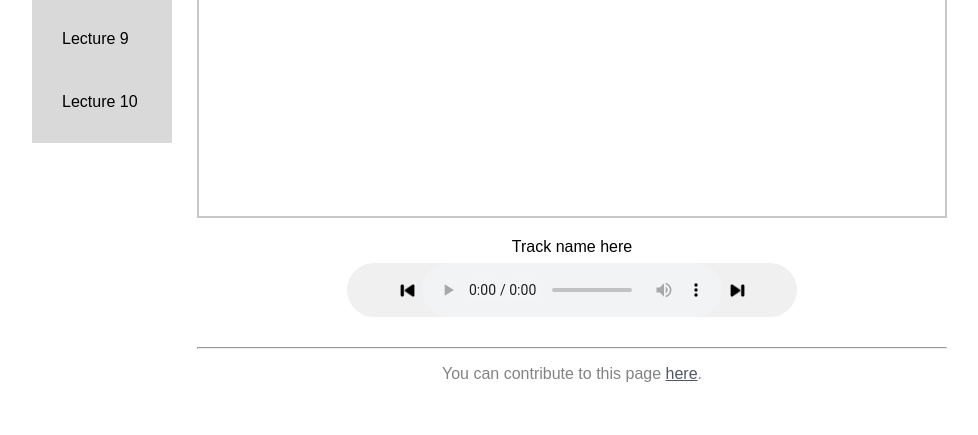
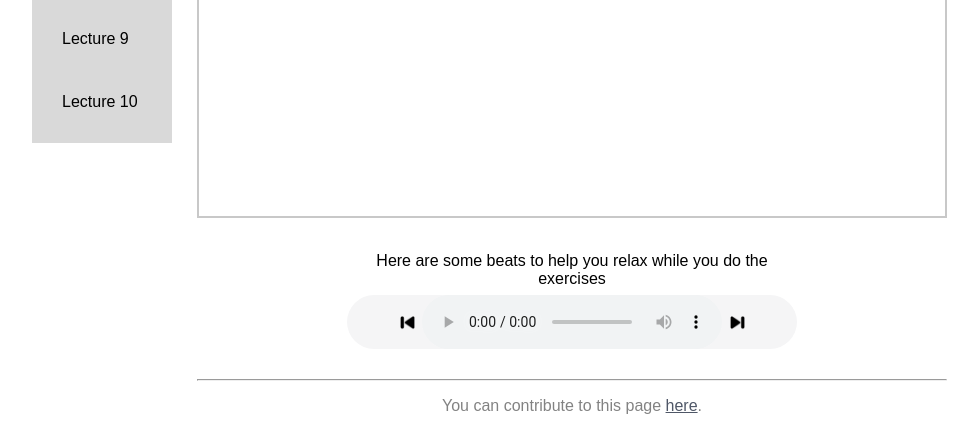
Before and after one commit to simon-bouchard/Missing-Semester-Solutions, a PHP site: page /solution.htm in a window 1280 px wide. Shown: the part 911-1346 px from the top of the page, without its empty margins (68-1046 px from the left). Before the commit the page ends 1293 px from the top, so only its background shows below. Run offline with PHP 8.4, Linux system fonts and the light colour scheme.

Commit message:
fix audioplayer

```diff
--- a/solution.htm
+++ b/solution.htm
@@ -57,7 +57,7 @@
 
 <div class=player-container>
 
-	<p id=trackName>Track name here</p>
+	<p id=trackName>Here are some beats to help you relax while you do the exercises</p>
 
 	<div class=audio-player>
 
@@ -114,7 +114,12 @@
 
 	function loadTrack(index) {
 		audioPlayer.src = playlist[index].src;
-		trackName.textContent = playlist[index].name
+
+		if (playlist[index].name) {
+			trackName.textContent = playlist[index].name
+		} else {
+			trackName.textContent = "Here are some beats to help you relax while you do the exercises"
+		}
 
 		audioPlayer.play()
 	}
--- a/style.css
+++ b/style.css
@@ -291,14 +291,14 @@ ul.list.nobold li a {font-weight: normal;} /*for about list*/
 
 /*Audio player*/
 .player-container {
-	margin: auto;
+	margin: 30px auto 10px;
 	width: 450px;
 	text-align: center;
 	max-width: 100%;
 }
 
 .audio-player {
-	background-color: #f0f0f0;
+	background-color: #f5f5f6;
 	display: flex;
 	justify-content: center;
 	border-radius: 30px;
@@ -320,7 +320,7 @@ ul.list.nobold li a {font-weight: normal;} /*for about list*/
 	display: flex;
 	justify-content: center;
 	cursor: pointer;
-	transition: background-color 0.2s;
+	transition: background-color 0.2s ease;
 }
 
 .button-container:hover {
```
